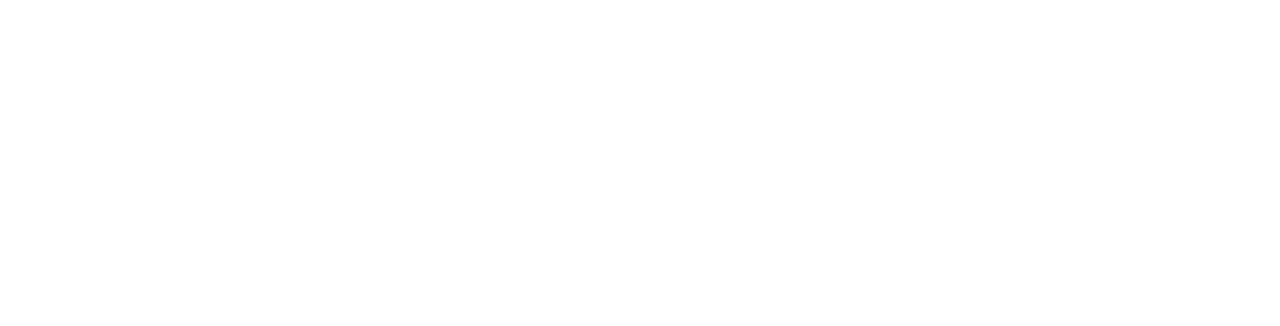
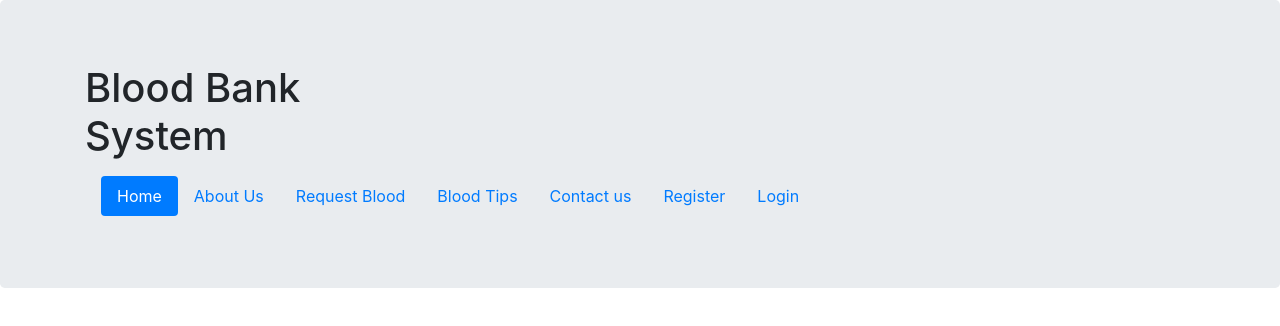
Before and after one commit to prabas610/BMS, a website: page index.html in a window 1280 px wide. Drawn offline with nearby package versions, Linux system fonts and the light colour scheme.

Commit message:
basic styling

```diff
--- a/index.html
+++ b/index.html
@@ -25,6 +25,60 @@
 		    </div>
         </div>
         <!--Preloader ends -->
+
+        <!-- Header -->
+        <header class="jumbotron">
+            <div class = "container">
+                <div class="row">
+                    <div class="col-sm-4">
+                        <h1>Blood Bank System</h1>
+                    </div>
+                    <div class="col-auto">
+                        <nav class="navbar navbar-toggleable-sm">
+                            <ul class="nav nav-pills">
+                                <li class="nav-item">
+                                    <a class="nav-link active" href="#">Home</a>
+                                </li>
+                                <li class="nav-item">
+                                    <a class="nav-link" href="#">About Us</a>
+                                </li>
+                                <li class="nav-item">
+                                    <a class="nav-link" href="#">Request Blood</a>
+                                </li>
+                                <li class="nav-item">
+                                    <a class="nav-link" href="#">Blood Tips</a>
+                                </li>
+                                <li class="nav-item">
+                                    <a class="nav-link" href="#">Contact us</a>
+                                </li>
+                                <li class="nav-item">
+                                    <a class="nav-link" href="#">Register</a>
+                                </li>
+                                <li class="nav-item">
+                                    <a class="nav-link" href="#">Login</a>
+                                </li>
+                            </ul>
+                        </nav>
+                    </div>
+                </div>
+
+            </div>
+        </header>
+        <!-- Header ends here -->
+
+        <!-- Body starts here -->
+        <div class="container">
+            <div class="row">
+                <div class="col"></div>
+            </div>
+        </div>
+        <!-- Body ends here -->
+
+        <!-- footer starts here -->
+        <footer>
+
+        </footer>
+        <!--footer ends here -->
         <!-- jQuery first, then Tether, then Bootstrap JS. -->
         <script src="node_modules/jquery/dist/jquery.min.js"></script>
         <script src="node_modules/tether/dist/js/tether.min.js"></script>
```
Also changed, not shown: images/logo.png (added).
